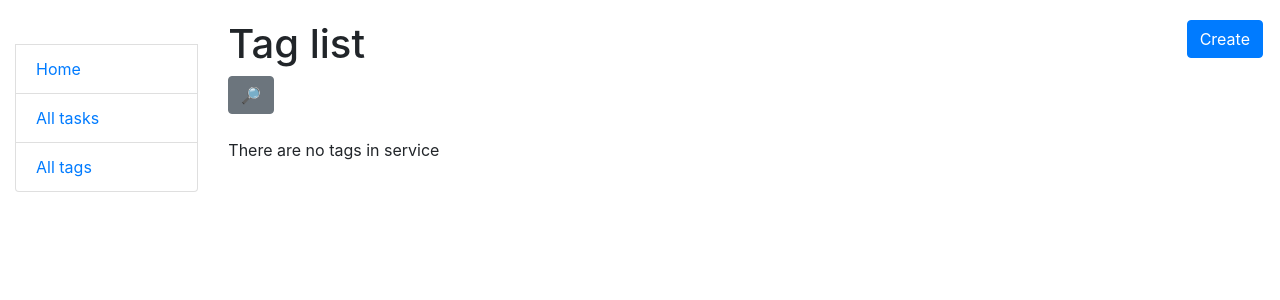
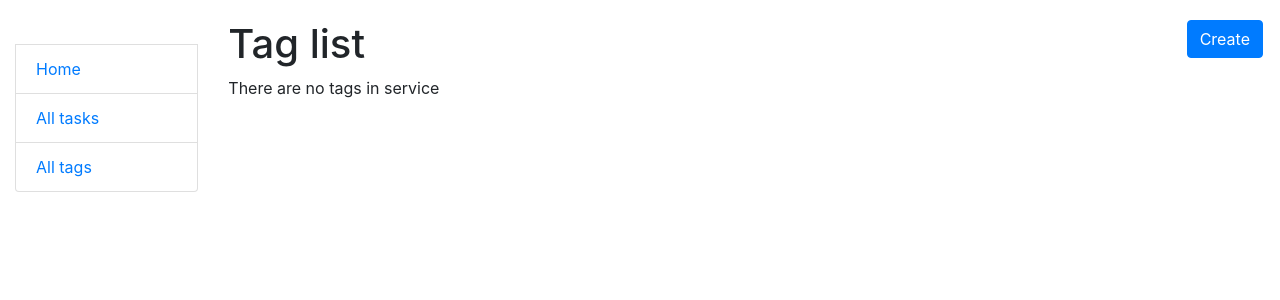
Before and after one commit to SafonovVladimir/todo-list, a Django app: page /tags/ in a window 1280 px wide. Shown: the top 300 px of the page. Run offline with Django 4.2, Linux system fonts and the light colour scheme; data that the repository does not hold is empty; some libraries are stand-ins or nearby versions.

Commit message:
change templates

```diff
--- a/templates/todo/tag_list.html
+++ b/templates/todo/tag_list.html
@@ -4,23 +4,20 @@
 {% block content %}
   <h1>
     Tag list
-    <a href="{% url 'todo_list:tag-create' %}" class="btn btn-primary link-to-page">
+    <a href="{% url 'todo_list:tag-create' %}"
+       class="btn btn-primary link-to-page">
       Create
     </a>
   </h1>
-
-  <form action="" method="get" class="form-inline">
-    {{ search_form|crispy }}
-    <input class="btn btn-secondary" type="submit" value="🔎">
-  </form>
-  <br>
 
   {% if tag_list %}
     <ul>
       {% for tag in tag_list %}
         <li>
           {{ tag.id }}
-          <a href="{% url "todo_list:tag-detail" pk=tag.id %} ">{{ tag.name }}</a>
+          <a href="{% url "todo_list:tag-detail" pk=tag.id %} ">
+            {{ tag.name }}
+          </a>
         </li>
       {% endfor %}
     </ul>
--- a/templates/todo/task_list.html
+++ b/templates/todo/task_list.html
@@ -47,9 +47,6 @@
                    width="30"/>
             {% endif %}
           </td>
-          {#          <td>#}
-          {#            {{ task.status }}#}
-          {#          </td>#}
           <td>
             <a href="{% url 'todo_list:task-update' pk=task.id %}">
               Update
```
